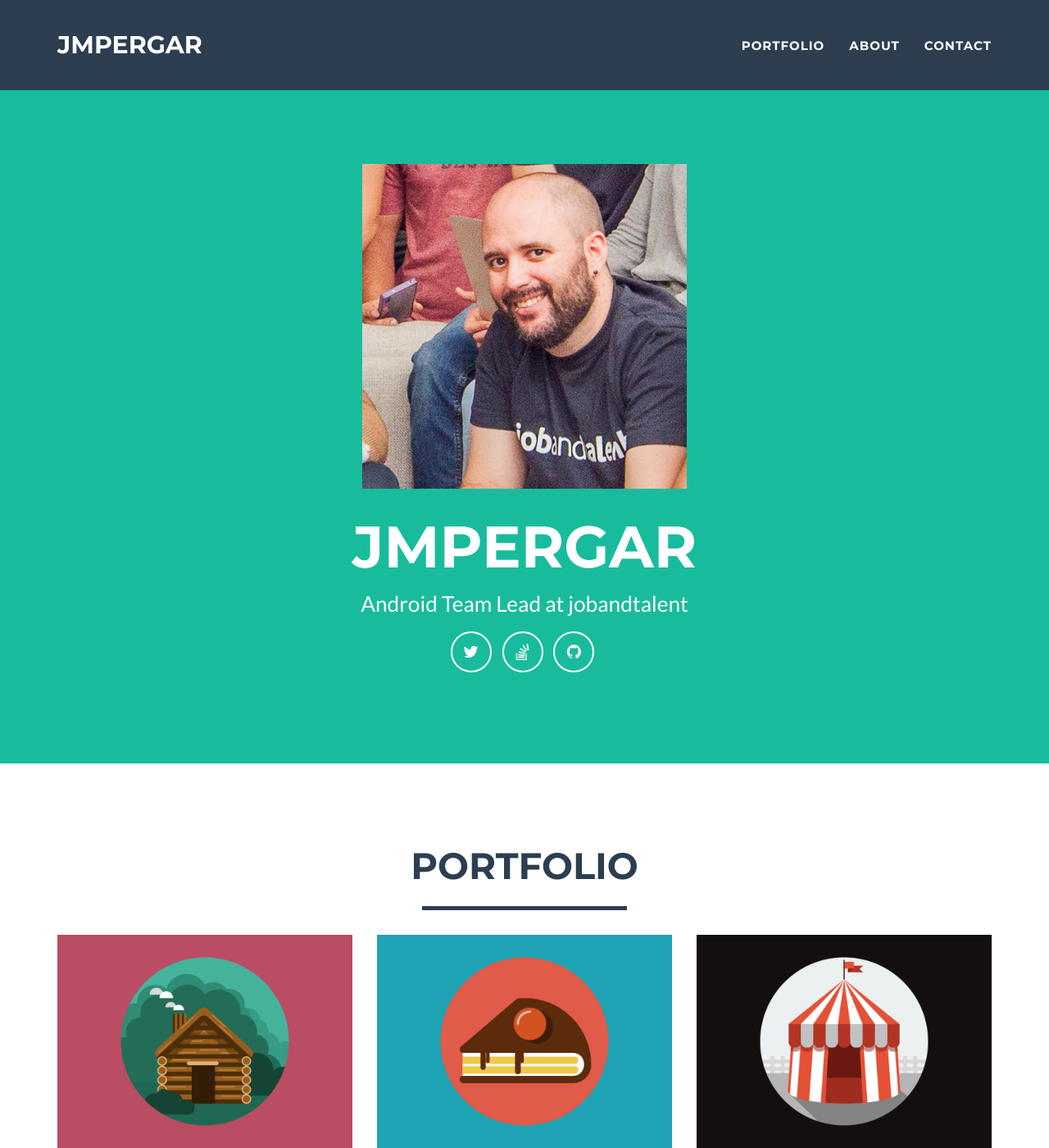
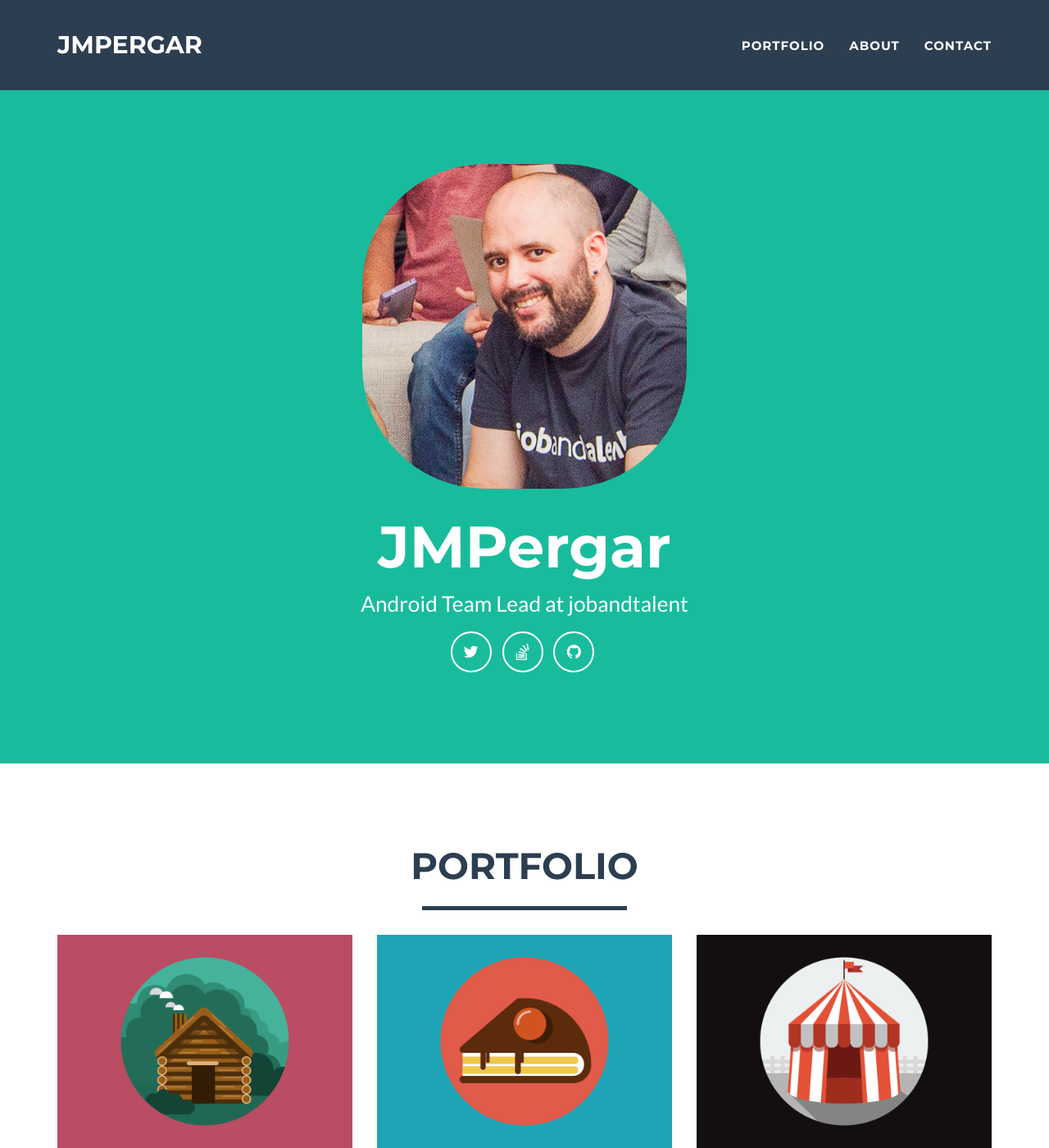
Before and after one commit to JMPergar/jmpergar.github.io, a Jekyll site: the page built from index.html, in a window 1280 px wide and 1400 px high. Shown: the whole window at 82% size. Built offline with Jekyll 4.4.1, drawn with Linux system fonts in a browser that asks for light colours.

Commit message:
Update main.css

```diff
--- a/_includes/css/main.css
+++ b/_includes/css/main.css
@@ -93,11 +93,12 @@ header .container {
 header img {
     display: block;
     margin: 0 auto 20px;
+    -webkit-border-radius: 150px;
+	-moz-border-radius: 150px;
 }
 
 header .intro-text .name {
     display: block;
-    text-transform: uppercase;
     font-family: Montserrat,"Helvetica Neue",Helvetica,Arial,sans-serif;
     font-size: 2em;
     font-weight: 700;
```
